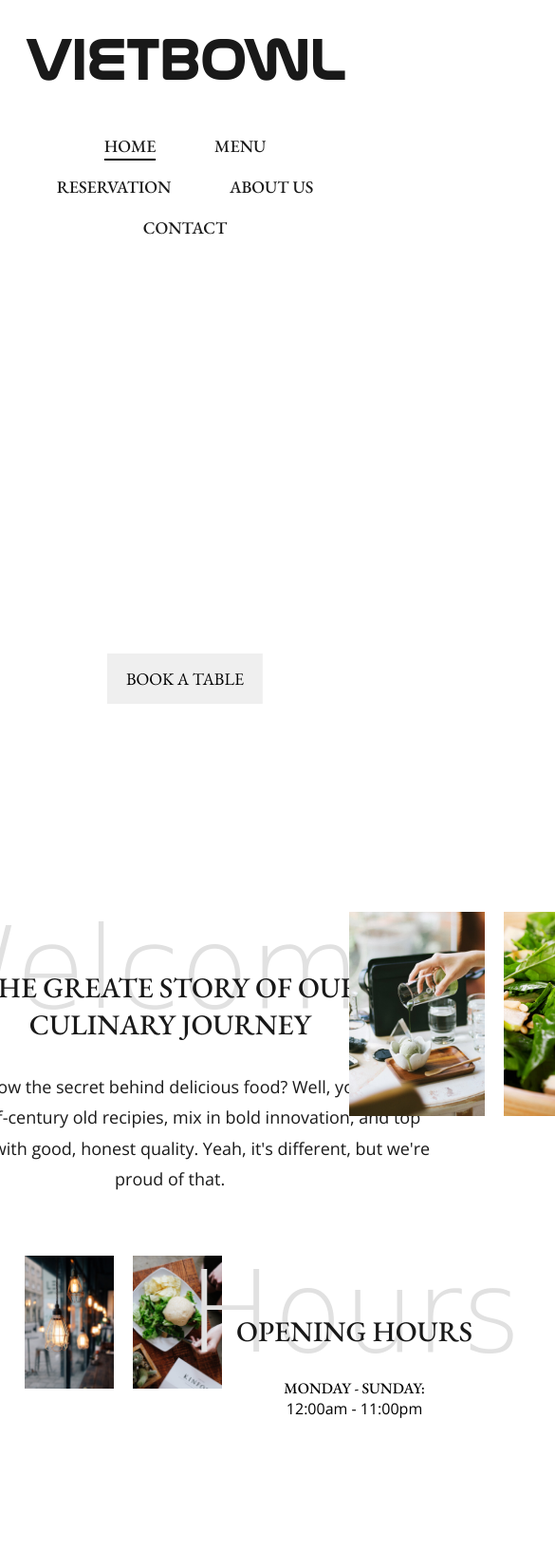
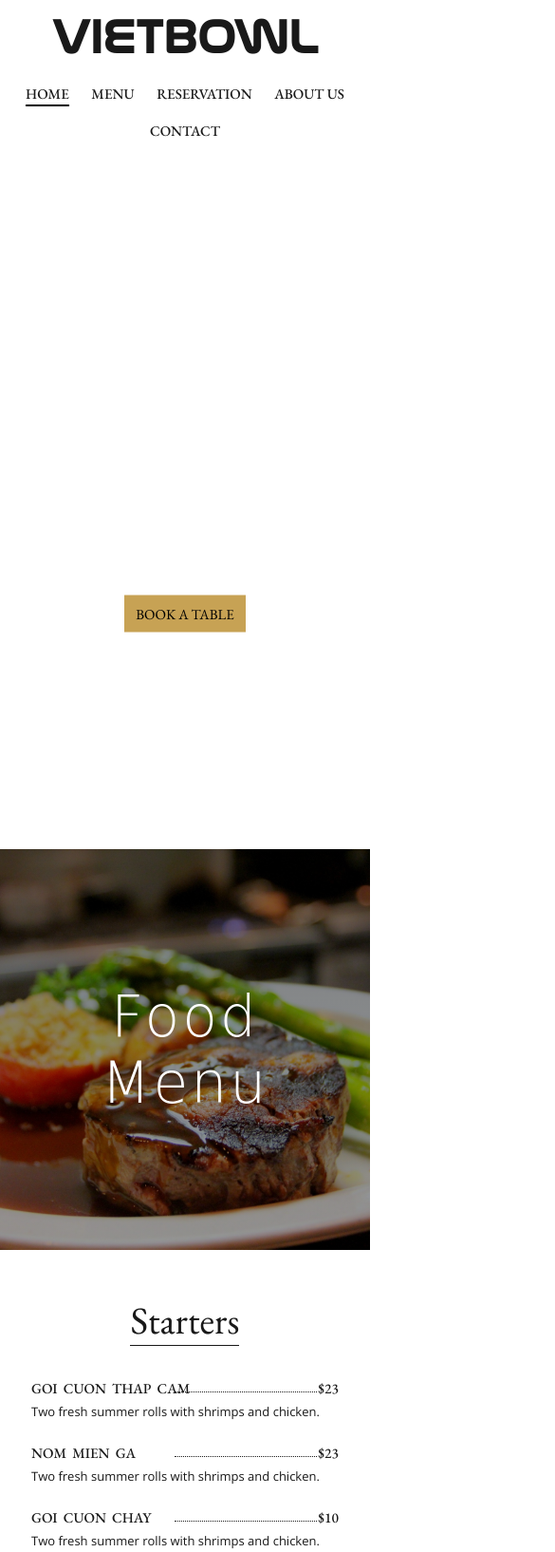
Before and after one commit to thaisonbk57/Vietbowl-Restaurant, a website: page src/index.html in a window 390 px wide. Shown: the top 1634 px of the page at 95% size, 585 px wide, since content can reach past the window. Drawn offline with nearby package versions, Linux system fonts and the light colour scheme; files that its build step writes are made by us from their sources; files whose address does not match are found by name; a web font is replaced by a local one.

Commit message:
done responsive for menu section

```diff
--- a/src/index.html
+++ b/src/index.html
@@ -79,7 +79,7 @@
           <div class="row">
             <div class="story col-12">
               <div class="row">
-                <div class="story__text col-6">
+                <div class="story__text col-6 col-xs-12">
                   <article class="article">
                     <h1 class="article__heading">
                       <span class="article__heading--secondary"> Welcome </span>
@@ -95,7 +95,7 @@
                     </p>
                   </article>
                 </div>
-                <div class="story__photos col-6">
+                <div class="story__photos col-6 col-xs-12">
                   <div><img src="./images/stories/1.jpg" alt="story 1" /></div>
                   <div><img src="./images//stories/2.jpg" alt="story 2" /></div>
                 </div>
@@ -105,11 +105,11 @@
           <div class="row">
             <div class="story col-12">
               <div class="row">
-                <div class="story__photos col-6">
+                <div class="story__photos col-6 col-xs-12">
                   <div><img src="./images/stories/3.jpg" alt="story 1" /></div>
                   <div><img src="./images//stories/4.jpg" alt="story 2" /></div>
                 </div>
-                <div class="story__text col-6">
+                <div class="story__text col-6 col-xs-12">
                   <article class="article">
                     <h1 class="article__heading">
                       <span class="article__heading--secondary"> Hours </span>
@@ -136,7 +136,7 @@
         </div>
         <div class="menu__categories container">
           <div class="row">
-            <div class="col-4">
+            <div class="col-4 col-md-6 col-sm-12">
               <div class="menu__category">
                 <h3 class="menu__name heading heading--secondary">
                   <span>Starters</span>
@@ -173,7 +173,7 @@
                 </ul>
               </div>
             </div>
-            <div class="col-4">
+            <div class="col-4 col-md-6 col-sm-12">
               <div class="menu__category">
                 <h3 class="menu__name heading heading--secondary">
                   <span>Main Dishes</span>
@@ -210,7 +210,7 @@
               </div>
             </div>
 
-            <div class="col-4">
+            <div class="col-4 col-md-6 col-sm-12">
               <div class="menu__category">
                 <h3 class="menu__name heading heading--secondary">
                   <span>Main Dishes</span>
@@ -246,7 +246,7 @@
                 </ul>
               </div>
             </div>
-            <div class="col-4">
+            <div class="col-4 col-md-6 col-sm-12">
               <div class="menu__category">
                 <h3 class="menu__name heading heading--secondary">
                   <span>Drinks</span>
@@ -282,7 +282,7 @@
                 </ul>
               </div>
             </div>
-            <div class="col-4">
+            <div class="col-4 col-md-6 col-sm-12">
               <div class="menu__category">
                 <h3 class="menu__name heading heading--secondary">
                   <span>Sushi</span>
@@ -574,5 +574,6 @@
       integrity="sha384-q8i/X+965DzO0rT7abK41JStQIAqVgRVzpbzo5smXKp4YfRvH+8abtTE1Pi6jizo"
       crossorigin="anonymous"
     ></script>
+    <script src="./script/index.js"></script>
   </body>
 </html>
--- a/src/sass/_components.scss
+++ b/src/sass/_components.scss
@@ -10,16 +10,28 @@
     display: inline-block;
     padding: 1rem 2rem;
     margin: 0 1rem;
+
+    @media screen and (max-width: 1000px) {
+      padding: 1rem 1rem;
+    }
+    @media screen and (max-width: 660px) {
+      padding: 1rem 1.1rem;
+      margin: 0 0rem;
+    }
   }
 
   &__link {
     &:link,
     &:visited {
-      font-size: 1.8rem;
+      font-size: 1.7rem;
       font-family: "EB Garamond", serif;
       font-weight: 500;
       display: inline-block;
       color: $color-gray-dark-1;
+
+      @media screen and (max-width: 1000px) {
+        font-size: 1.5rem;
+      }
     }
 
     &:active {
@@ -58,18 +70,20 @@
 
 // LOGO
 .logo {
-  font-size: 6rem;
   text-align: center;
   margin: auto;
   font-weight: 400;
 
   a {
     display: inline-block;
-    // font-family: "EB Garamond", serif;
     font-family: "vietbowl2";
     color: $color-gray-dark-1;
-    // letter-spacing: 5px;
     font-weight: 700;
+    font-size: 6rem;
+
+    @media screen and (max-width: 1000px) {
+      font-size: 5rem;
+    }
   }
 }
 
@@ -89,11 +103,22 @@
     font-size: 1.8rem;
     font-family: "EB Garamond", serif;
     text-transform: uppercase;
+    background: $color-secondary;
 
     &:hover {
-      background: $color-secondary;
+      // background: $color-secondary;
       color: $color-white;
     }
+  }
+
+  @media screen and (max-width: 1000px) {
+    padding: 1.3rem 1.5rem;
+    font-size: 1.7rem;
+  }
+
+  @media screen and (max-width: 800px) {
+    padding: 1rem 1.2rem;
+    font-size: 1.5rem;
   }
 }
 
@@ -107,11 +132,23 @@
   flex-direction: column;
   text-align: center;
 
+  @media screen and (max-width: 1100px) {
+    padding: 0 4rem;
+  }
+
+  @media screen and (max-width: 900px) {
+    padding: 0 2rem;
+  }
+
   &__text {
     color: $color-gray-dark-1;
     font-size: 1.8rem;
     font-weight: 300;
     line-height: 1.8;
+
+    @media screen and (max-width: 1100px) {
+      font-size: 1.6rem;
+    }
   }
 }
 .article__heading {
@@ -120,6 +157,10 @@
   font-family: "EB Garamond", serif;
   font-weight: 300;
   margin-bottom: 3rem;
+
+  @media screen and (max-width: 1100px) {
+    font-size: 2rem;
+  }
 
   span {
     display: block;
@@ -132,6 +173,10 @@
     line-height: 1;
     margin-bottom: -6rem;
     font-weight: 300;
+
+    @media screen and (max-width: 1000px) {
+      font-size: 10rem;
+    }
   }
 
   &--main {
@@ -160,6 +205,10 @@
   font-weight: 500;
   margin-bottom: 2.5rem;
 
+  @media screen and (max-width: 550px) {
+    font-size: 1.3rem;
+  }
+
   div {
     display: flex;
     justify-content: space-between;
@@ -173,6 +222,10 @@
     font-size: 1.8rem;
     z-index: 3;
     word-spacing: 3px;
+
+    @media screen and (max-width: 550px) {
+      font-size: 1.5rem;
+    }
   }
 
   &__name {
--- a/src/sass/_grid.scss
+++ b/src/sass/_grid.scss
@@ -17,6 +17,36 @@
   }
 }
 
+@media screen and (max-width: 920px) {
+  @for $i from 1 through 12 {
+    .col-md-#{$i} {
+      width: 8.33% * $i;
+      float: left;
+      padding: 8px;
+    }
+  }
+}
+
+@media screen and (max-width: 768px) {
+  @for $i from 1 through 12 {
+    .col-sm-#{$i} {
+      width: 8.33% * $i;
+      float: left;
+      padding: 8px;
+    }
+  }
+}
+
+@media screen and (max-width: 556px) {
+  @for $i from 1 through 12 {
+    .col-xs-#{$i} {
+      width: 8.33% * $i;
+      float: left;
+      padding: 8px;
+    }
+  }
+}
+
 .form-control {
   display: block;
   width: 100%;
--- a/src/sass/_layout.scss
+++ b/src/sass/_layout.scss
@@ -1,6 +1,6 @@
 // HEADER
 .header {
-  padding-bottom: 1.5rem;
+  padding-bottom: 1rem;
   position: fixed;
   top: 0;
   // left: 50%;
@@ -13,14 +13,26 @@
   &__top {
     text-align: center;
     padding-top: 2rem;
+
+    @media screen and (max-width: 1000px) {
+      padding-top: 1rem;
+    }
   }
 
   &__bottom {
     padding-top: 3rem;
+
+    @media screen and (max-width: 1000px) {
+      padding-top: 1rem;
+    }
   }
 
   &__logo {
     // font-size: 6rem;
+  }
+
+  @media screen and (max-width: 1000px) {
+    padding-bottom: 0.5rem;
   }
 }
 
@@ -31,7 +43,7 @@
 
 // HERO SECTION
 .hero {
-  height: calc(100vh - 190px);
+  height: calc(100vh - 190px); //default style
   background-image: linear-gradient(
       90deg rgba(0, 0, 0, 0.5),
       rgba(0, 0, 0, 0.4)
@@ -43,9 +55,10 @@
 
   .heading-box {
     position: absolute;
-    top: 40%;
-    left: 50%;
-    transform: translate(-50%, -50%);
+    top: 50%;
+    left: 0;
+    width: 100%;
+    transform: translate(0, -50%);
     text-align: center;
 
     .btn.btn--cta {
@@ -55,7 +68,11 @@
 }
 
 .section {
-  padding-top: 10rem;
+  padding-top: 8rem;
+
+  @media screen and (max-width: 1200px) {
+    padding-top: 5rem;
+  }
 }
 
 // STORIES section
@@ -64,6 +81,10 @@
     padding-bottom: 4rem;
     display: flex;
     align-items: stretch;
+
+    @media screen and (max-width: 550px) {
+      display: block;
+    }
 
     &__text {
       text-align: center;
@@ -75,10 +96,16 @@
 
     &__photos {
       display: flex;
-      justify-content: space-between;
+      justify-content: center;
 
       div {
         padding: 0 1rem;
+
+        @media screen and (max-width: 768px) {
+          &:not(:first-child) {
+            display: none;
+          }
+        }
       }
     }
   }
@@ -102,6 +129,9 @@
 
   &__categories {
     margin-top: 4rem;
+
+    @media screen and (max-width: 768px) {
+    }
   }
 
   &__category {
@@ -113,7 +143,7 @@
     color: $color-gray-dark-1;
     text-transform: none;
     font-size: 4rem;
-    margin-bottom: 6rem;
+    margin-bottom: 3.5rem;
     border-bottom: 1px solid;
     display: inline-block;
   }
--- a/src/sass/_typo.scss
+++ b/src/sass/_typo.scss
@@ -23,6 +23,17 @@ img {
     letter-spacing: 3px;
     color: $color-white;
     font-weight: 300;
+
+    @media screen and (max-width: 1000px) {
+      font-size: 10rem;
+    }
+    @media screen and (max-width: 800px) {
+      font-size: 8rem;
+    }
+
+    @media screen and (max-width: 660px) {
+      font-size: 6rem;
+    }
   }
 
   &--secondary {
@@ -31,5 +42,13 @@ img {
     font-weight: 300;
     font-family: "EB Garamond", serif;
     text-transform: uppercase;
+
+    @media screen and (max-width: 1000px) {
+      font-size: 2.3rem;
+    }
+
+    @media screen and (max-width: 660px) {
+      font-size: 1.8rem;
+    }
   }
 }
--- a/src/sass/index.scss
+++ b/src/sass/index.scss
@@ -4,3 +4,16 @@
 @import "./basic";
 @import "./layout";
 @import "./components";
+
+// TESTING PURPOSE
+.section:not(:nth-child(3)) {
+  display: none;
+}
+
+.footer {
+  display: none;
+}
+
+// .header__bottom {
+//   display: none;
+// }
--- a/src/script/index.js
+++ b/src/script/index.js
@@ -0,0 +1,13 @@
+$(document).ready(function() {
+  // get the height of the header section
+  let headerHeight = $(".header").outerHeight();
+  // set the padding-top of MAIN section based on the height of header section
+  $(".main").css({
+    "padding-top": headerHeight
+  });
+
+  // set the height of HERO section based on the height of HEADER section.
+  $(".hero").css({
+    height: `calc(100vh - ${headerHeight}px)`
+  });
+});
```
